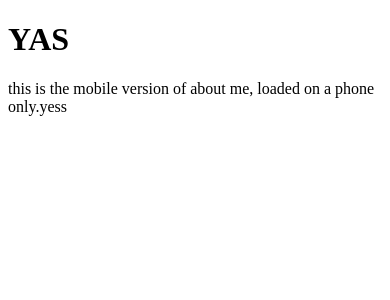
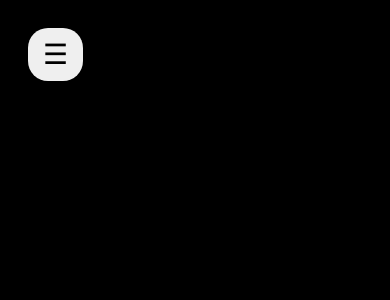
Before and after one commit to joshcoyle02/Portfolio_Git, a Flask app: template templates/aboutme-mobile.html in a window 390 px wide. Shown: the top 300 px of the page. Run offline with Flask 3, Linux system fonts and the light colour scheme; the template is opened without the code that fills it, so the values that code supplies are empty; some libraries are stand-ins or nearby versions.

Commit message:
testing phone screen compat method

```diff
--- /dev/null
+++ b/static/css/style-mobile.css
@@ -0,0 +1,60 @@
+
+/* THIS IS THE DEFAULT STYLE SHEET FOR ALL MOBILE PAGES.
+    THIS MUST BE USED FOR ALL PAGES, THEN A SEPERATE STYLE SHEET CAN BE CREATED
+    FOR THOSE PAGES FOR MORE DIRECT CUSTOMISATION.
+ */
+
+
+body {
+    background-color: black;
+    font-family: Ubuntu;
+}
+
+
+#menu-btn {
+    margin: 20px;
+    position: fixed;
+    font-size: 28px;
+    border: none;
+    padding: 10px 15px;
+    border-radius: 20px;;
+    cursor: pointer;
+    z-index: 1001;        /* higher than the sidebar */
+}
+
+#menu-btn.active {
+    background-color: #393939;
+}
+
+.sidebar {
+    position: fixed;
+    padding-top:80px;
+    top: 0;
+    left: -250px;  /* hidden by default */
+    width: 250px;
+    height: 100%;
+    background-color: #101010;
+    transition: left 0.3s ease;
+    z-index: 99;
+}
+
+/* Sidebar links */
+.sidebar a {
+    display: block;
+    color: white;
+    margin-top:80px;
+    text-decoration: none;
+    font-size: 25px;
+    font-weight: 500;
+}
+
+.sidebar ul {
+    list-style: none;
+    font-size: 30px;
+}
+
+
+/* When active (visible) */
+.sidebar.active {
+    left: 0;
+}
--- a/templates/aboutme-mobile.html
+++ b/templates/aboutme-mobile.html
@@ -2,11 +2,47 @@
 <html lang="en">
 <head>
     <meta charset="UTF-8">
-    <title>Title</title>
+    <title>About me</title>
+
+    <link rel="stylesheet" href="/static/css/style-mobile.css">
+    <link rel="stylesheet" href="/static/css/aboutme-mobile.css">
+    <link href="https://fonts.googleapis.com/css2?family=Ubuntu:wght@100;300;400;500;700&display=swap" rel="stylesheet">
+    <link rel="stylesheet" href="https://cdnjs.cloudflare.com/ajax/libs/font-awesome/6.6.0/css/all.min.css">
 </head>
+
 <body>
-<h1> YAS</h1>
-<p> this is the mobile version of about me, loaded on a phone only.yess</p>
+
+    <!-- HEADER -->
+    <div class="header">
+        <button id="menu-btn">&#9776;</button>
+    </div>
+
+    <!-- SIDEBAR -->
+    <div class="sidebar" id="sidebar">
+        <ul class="nav-links">
+            <li><a href="https://www.linkedin.com/in/YOUR-LINKEDIN-USERNAME" target="_blank">
+                <i class="fa-brands fa-linkedin"></i> LinkedIn
+            </a></li>
+
+            <li><a href="https://github.com/YOUR-GITHUB" target="_blank">
+                <i class="fa-brands fa-github"></i> GitHub
+            </a></li>
+
+            <li><a href="{{ url_for('index') }}">Home</a></li>
+            <li><a href="{{ url_for('index') }}">Projects & Skills</a></li>
+            <li><a href="{{ url_for('index') }}">Aspirations</a></li>
+            <li><a href="{{ url_for('index') }}">Contact Me</a></li>
+        </ul>
+    </div>
+
+    <script>
+        const menuBtn = document.getElementById('menu-btn');
+        const sidebar = document.getElementById('sidebar');
+
+        menuBtn.addEventListener('click', () => {
+            sidebar.classList.toggle('active');
+        });
+    </script>
 
 </body>
 </html>
```
Also changed, not shown: static/css/aboutme-mobile.css (added).
